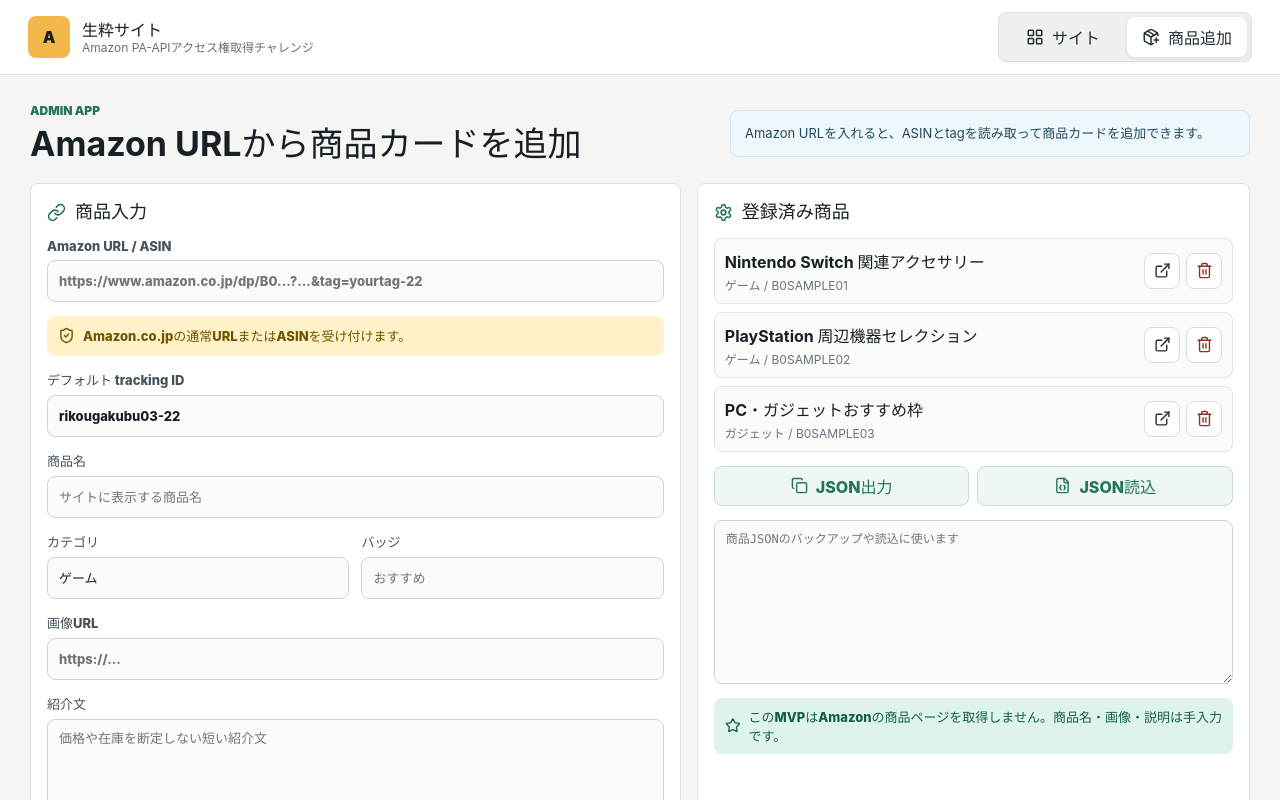
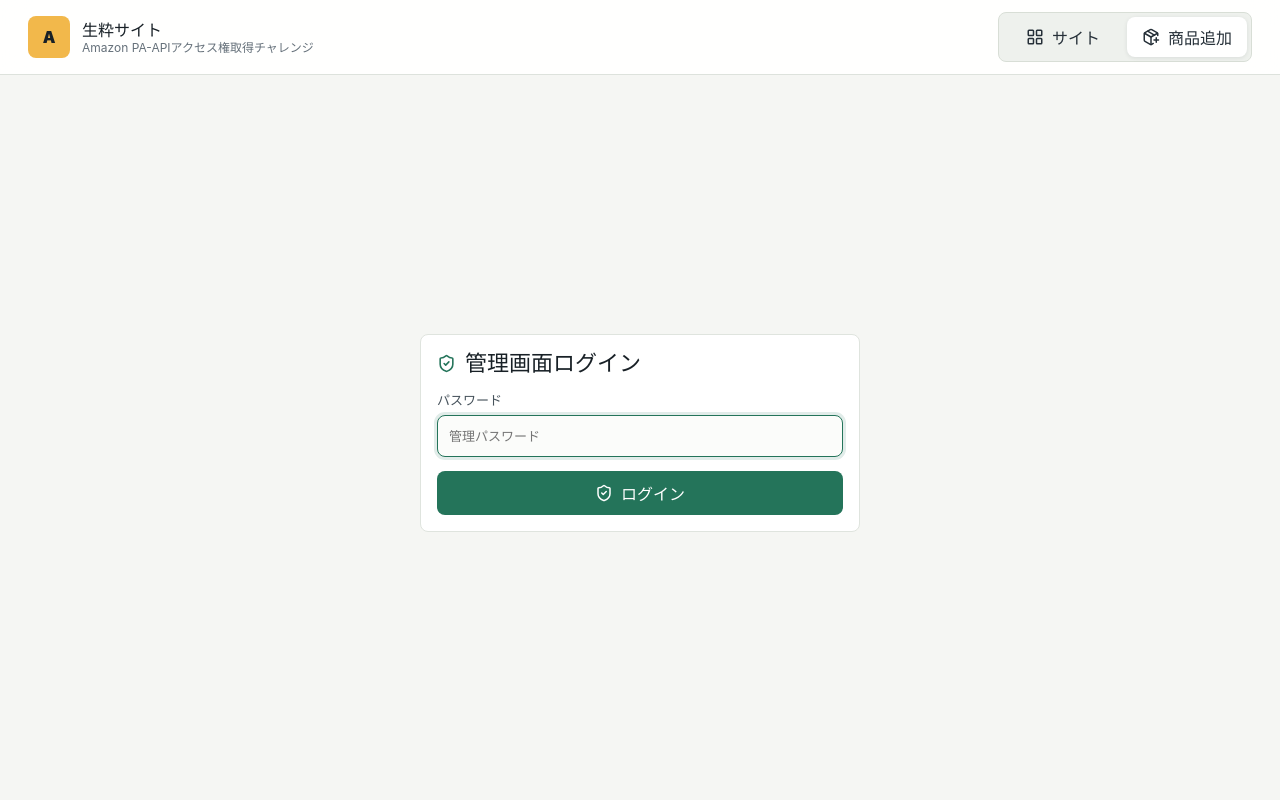
Before and after one commit to kazu217/ikisui-site, a React (Vite) app: page / in a window 1280 px wide. Both pictures are taken after a click on the button "商品追加". Shown: the top 800 px of the page. Built offline with nearby package versions, Linux system fonts and the light colour scheme.

Commit message:
Add local admin password login

```diff
--- a/src/App.tsx
+++ b/src/App.tsx
@@ -30,6 +30,8 @@ const MAIN_AFFILIATE_URL =
   "https://www.amazon.co.jp?&linkCode=ll2&tag=rikougakubu03-22&linkId=674437ff17d1d998509ceba5b979b141&ref_=as_li_ss_tl";
 const SHORT_AFFILIATE_URL = "https://amzn.to/49JXWps";
 const IS_ADMIN_ENABLED = import.meta.env.DEV;
+const ADMIN_PASSWORD = import.meta.env.VITE_ADMIN_PASSWORD ?? "";
+const ADMIN_SESSION_KEY = "ikisui.adminSession.v1";
 
 const seedProducts: AffiliateProduct[] = [
   {
@@ -103,6 +105,13 @@ function App() {
   const [selectedCategory, setSelectedCategory] = useState("すべて");
   const [notice, setNotice] = useState("Amazon URLを入れると、ASINとtagを読み取って商品カードを追加できます。");
   const [importText, setImportText] = useState("");
+  const [adminPasswordInput, setAdminPasswordInput] = useState("");
+  const [adminLoginError, setAdminLoginError] = useState("");
+  const [isAdminAuthenticated, setIsAdminAuthenticated] = useState(
+    () =>
+      IS_ADMIN_ENABLED &&
+      window.sessionStorage.getItem(ADMIN_SESSION_KEY) === "authenticated"
+  );
 
   useEffect(() => {
     window.localStorage.setItem(STORAGE_KEY, JSON.stringify(products));
@@ -192,6 +201,29 @@ function App() {
     }
   }
 
+  function loginAdmin() {
+    if (!ADMIN_PASSWORD) {
+      setAdminLoginError("管理パスワードが.envに設定されていません。");
+      return;
+    }
+
+    if (adminPasswordInput === ADMIN_PASSWORD) {
+      window.sessionStorage.setItem(ADMIN_SESSION_KEY, "authenticated");
+      setIsAdminAuthenticated(true);
+      setAdminPasswordInput("");
+      setAdminLoginError("");
+      return;
+    }
+
+    setAdminLoginError("パスワードが違います。");
+  }
+
+  function logoutAdmin() {
+    window.sessionStorage.removeItem(ADMIN_SESSION_KEY);
+    setIsAdminAuthenticated(false);
+    setView("site");
+  }
+
   return (
     <div className="app-shell">
       <header className="site-header">
@@ -234,7 +266,7 @@ function App() {
             onQueryChange={setQuery}
             onCategoryChange={setSelectedCategory}
           />
-        ) : (
+        ) : isAdminAuthenticated ? (
           <AdminApp
             badge={badge}
             category={category}
@@ -257,10 +289,18 @@ function App() {
             onImageUrlChange={setImageUrl}
             onImportProducts={importProducts}
             onImportTextChange={setImportText}
+            onLogout={logoutAdmin}
             onRemoveProduct={removeProduct}
             onSourceUrlChange={setSourceUrl}
             onTitleChange={setTitle}
             onTrackingIdChange={setTrackingId}
+          />
+        ) : (
+          <AdminLogin
+            error={adminLoginError}
+            password={adminPasswordInput}
+            onPasswordChange={setAdminPasswordInput}
+            onSubmit={loginAdmin}
           />
         )}
       </main>
@@ -374,6 +414,46 @@ function PublicSite(props: {
   );
 }
 
+function AdminLogin(props: {
+  error: string;
+  password: string;
+  onPasswordChange: (value: string) => void;
+  onSubmit: () => void;
+}) {
+  return (
+    <section className="admin-login">
+      <form
+        className="panel stack"
+        onSubmit={(event) => {
+          event.preventDefault();
+          props.onSubmit();
+        }}
+      >
+        <div className="panel-title">
+          <ShieldCheck size={19} />
+          <h1>管理画面ログイン</h1>
+        </div>
+        <label>
+          パスワード
+          <input
+            autoComplete="current-password"
+            autoFocus
+            value={props.password}
+            onChange={(event) => props.onPasswordChange(event.target.value)}
+            placeholder="管理パスワード"
+            type="password"
+          />
+        </label>
+        {props.error && <div className="error-message">{props.error}</div>}
+        <button className="primary" type="submit">
+          <ShieldCheck size={18} />
+          ログイン
+        </button>
+      </form>
+    </section>
+  );
+}
+
 function AdminApp(props: {
   badge: string;
   category: string;
@@ -396,6 +476,7 @@ function AdminApp(props: {
   onImageUrlChange: (value: string) => void;
   onImportProducts: () => void;
   onImportTextChange: (value: string) => void;
+  onLogout: () => void;
   onRemoveProduct: (asin: string) => void;
   onSourceUrlChange: (value: string) => void;
   onTitleChange: (value: string) => void;
@@ -408,7 +489,12 @@ function AdminApp(props: {
           <p className="eyebrow">Admin App</p>
           <h1>Amazon URLから商品カードを追加</h1>
         </div>
-        <div className="notice">{props.notice}</div>
+        <div className="notice admin-notice">
+          <span>{props.notice}</span>
+          <button className="ghost" onClick={props.onLogout} type="button">
+            ログアウト
+          </button>
+        </div>
       </div>
 
       <div className="admin-grid">
--- a/src/styles.css
+++ b/src/styles.css
@@ -190,6 +190,40 @@ h2 {
   border-color: #d8e6ef;
   background: #eef7fb;
   color: #23485d;
+}
+
+.admin-notice {
+  display: flex;
+  align-items: center;
+  justify-content: space-between;
+  gap: 12px;
+}
+
+.admin-notice span {
+  min-width: 0;
+}
+
+.admin-login {
+  display: grid;
+  min-height: calc(100vh - 140px);
+  place-items: center;
+}
+
+.admin-login .panel {
+  width: min(100%, 440px);
+}
+
+.admin-login h1 {
+  font-size: 22px;
+}
+
+.error-message {
+  border-radius: 8px;
+  padding: 10px 12px;
+  color: #8a2d24;
+  background: #ffe4df;
+  font-size: 13px;
+  font-weight: 800;
 }
 
 .main-affiliate-box {
@@ -629,8 +663,13 @@ textarea:focus {
   .view-switch,
   .product-grid,
   .two-fields,
-  .json-actions {
+  .json-actions,
+  .admin-notice {
     grid-template-columns: 1fr;
+  }
+
+  .admin-notice {
+    display: grid;
   }
 
   .switch-button {
```
Also changed, not shown: 1 other file (tests, documents, lock files or other folders).
